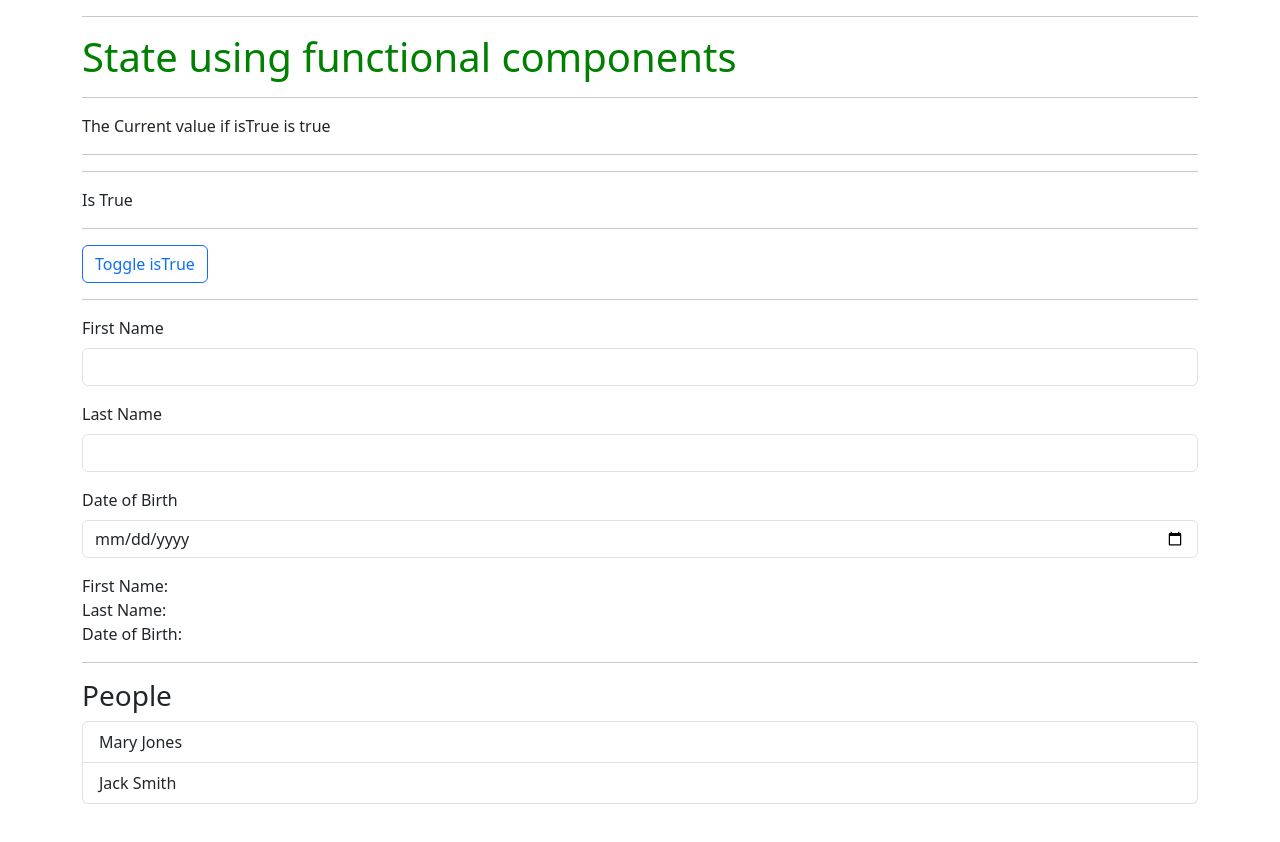
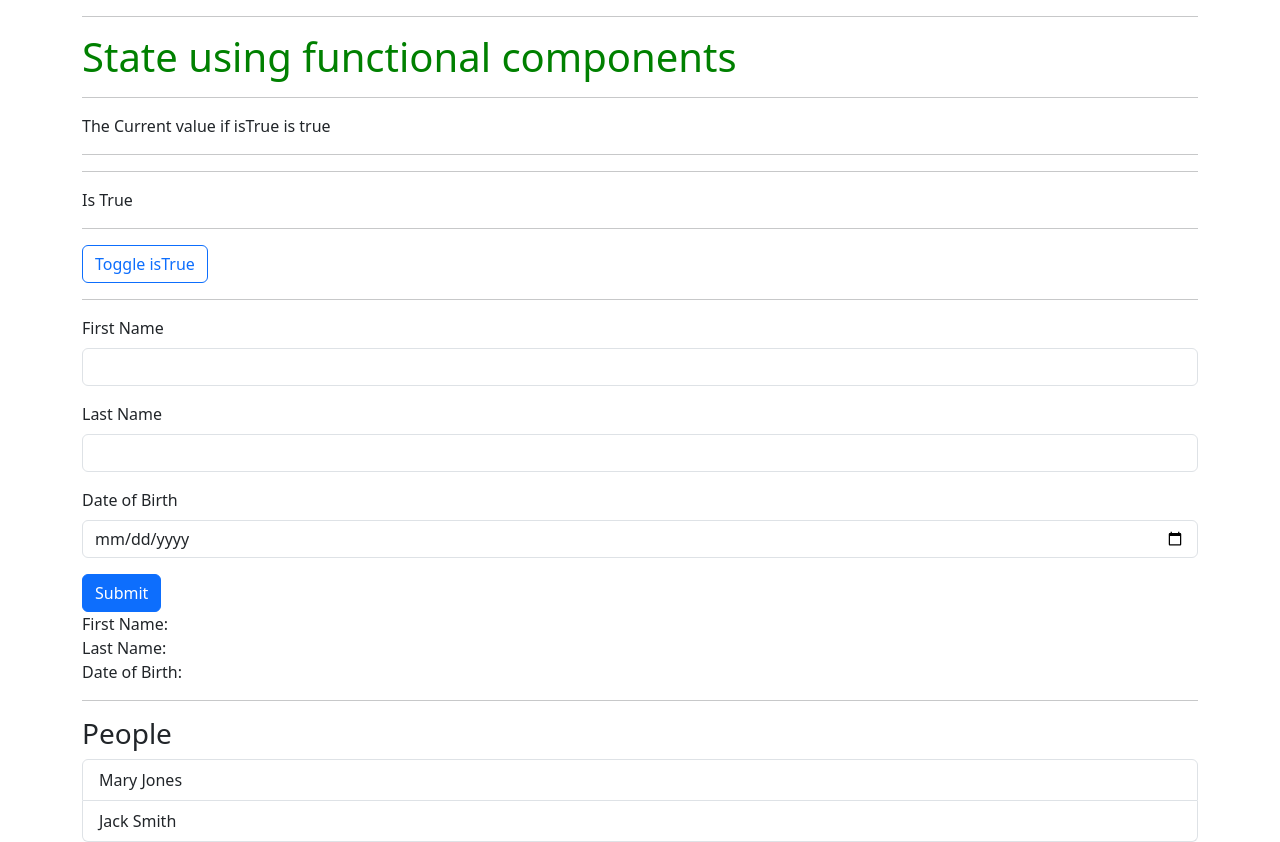
Before and after one commit to umedanaoyuki/full-stack-app-react, a React (Create React App) app: page / in a window 1280 px wide. Before the commit the page ends 804 px from the top, so only its background shows below. Built offline with nearby package versions, Linux system fonts and the light colour scheme.

Commit message:
formタグの中にボタンの配置

```diff
--- a/src/App.js
+++ b/src/App.js
@@ -38,6 +38,11 @@ function HelloWorld(props) {
     setCrowd(people);
   }, []);
 
+  const handleSubmit = (event) => {
+    event.preventDefault();
+    console.log(firstName, lastName, dob);
+  };
+
   return (
     <>
       <hr />
@@ -57,7 +62,7 @@ function HelloWorld(props) {
       </a>
       <hr />
 
-      <form autoComplete="off">
+      <form autoComplete="off" onSubmit={handleSubmit}>
         <div className="mb-3">
           <label htmlFor="first-name" className="form-label">
             First Name
@@ -91,6 +96,8 @@ function HelloWorld(props) {
           className="form-control"
           onChange={(event) => setDob(event.target.value)}
         />
+
+        <input type="submit" value="Submit" className="btn btn-primary" />
       </form>
 
       <div>
```
